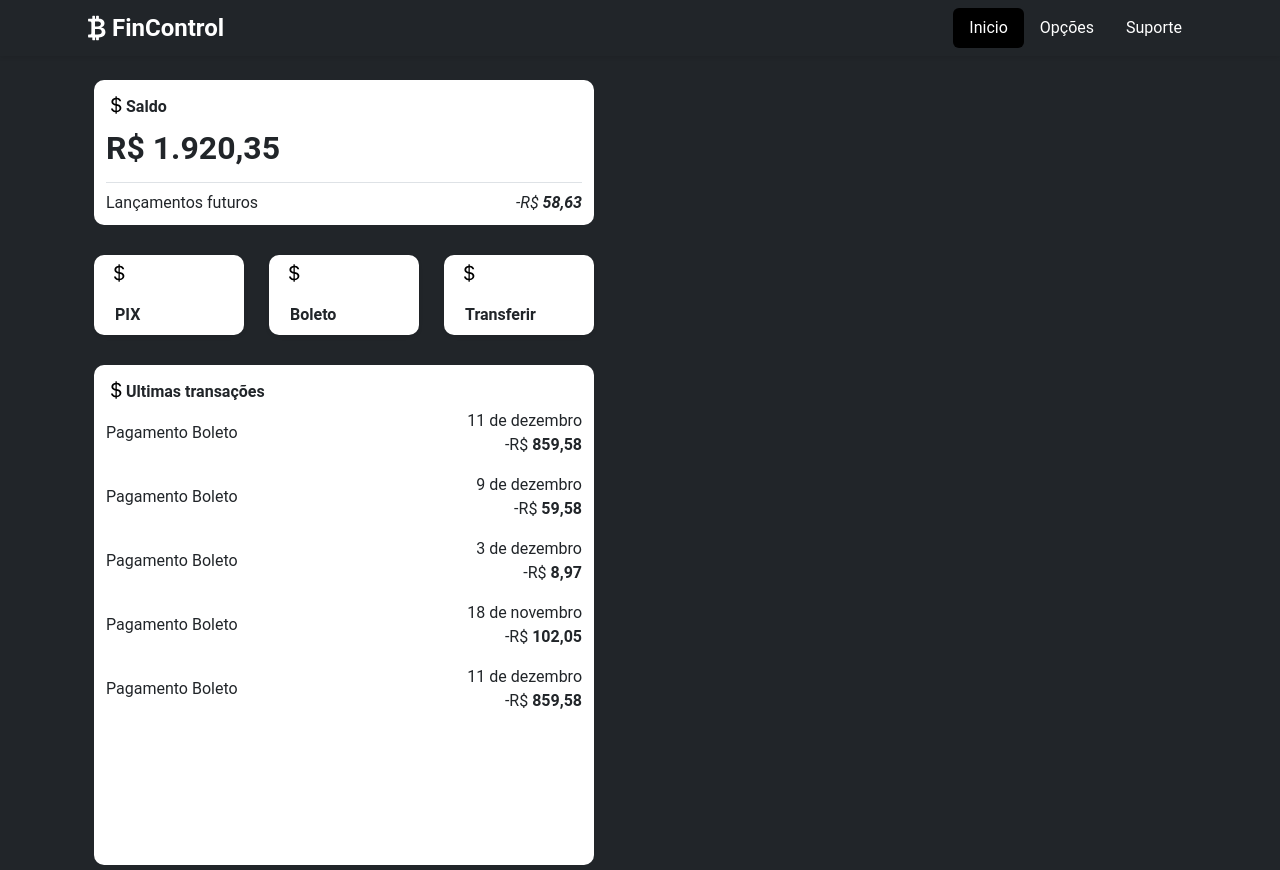
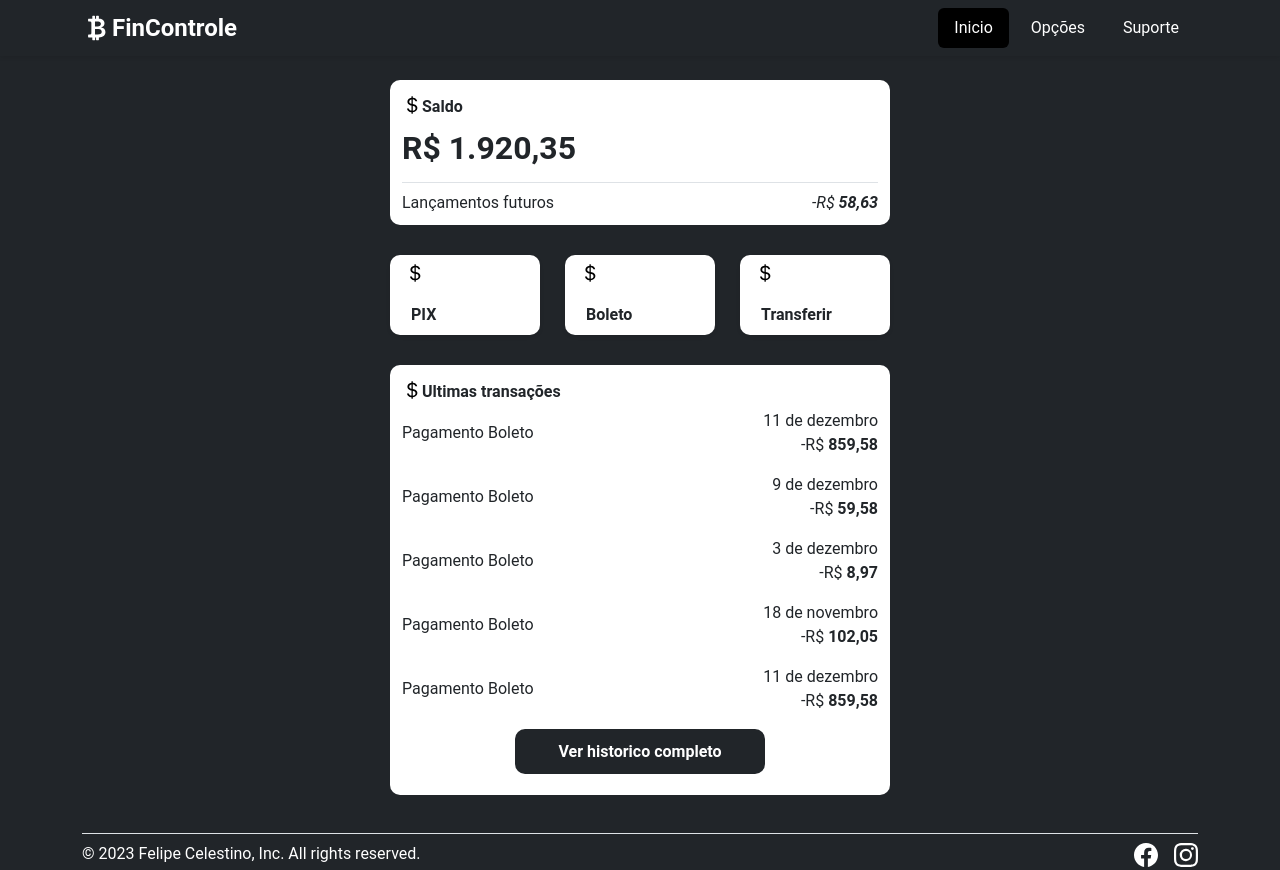
Before and after one commit to felipe-celestino/fincontrol, a plain HTML site: page index.html in a window 1280 px wide. Shown: the top 870 px of the page. Drawn offline with Linux system fonts and the light colour scheme.

Commit message:
segue botão de ver historico completo

```diff
--- a/index.html
+++ b/index.html
@@ -16,7 +16,7 @@
     <link href="./src/css/style.css" rel="stylesheet" type="text/css">
     <script src="./src/js/script.js" type="text/javascript"></script>
 
-    <title>FinControl</title>
+    <title>FinControle</title>
 </head>
 <body class="container bg-dark">
     <header>
@@ -25,7 +25,7 @@
         <div class="container text-center">
           <a href="#" class="d-flex align-items-center mb-md-0 me-md-auto link-body-emphasis text-decoration-none">
             <img src="./src/img/v1-FinControl-logo.svg" width="30" height="30" class="svg-color icon-bitcoin" />
-            <span class="fs-4 title-header">FinControl</span>
+            <span class="fs-4 title-header">FinControle</span>
           </a>
           <button class="navbar-toggler" type="button" data-bs-toggle="collapse" data-bs-target="#navbarCollapse" aria-controls="navbarCollapse" aria-expanded="true" aria-label="Toggle navigation">
             <span class="navbar-toggler-icon"></span>
@@ -42,7 +42,7 @@
     </header>
 
     <main>
-      <div class="container">
+      <div class="container main">
         <section class="box-saldo">
           <div class="container">
             <div class="contents">
@@ -116,6 +116,9 @@
                     <p class="value-transaction"><span class="date"></span>11 de dezembro<span class="value">-R$ <strong>859,58</strong></span>
                     </p>
                   </li>
+                  <li>
+                    <a href="#" class="text-decoration-none"><span>Ver historico completo</span></a>
+                  </li>
                 </ul>
               </article>
             </div>
--- a/src/css/style.css
+++ b/src/css/style.css
@@ -13,6 +13,7 @@ body header nav .title-header {
 
 body .nav-link {
     color: #fff;
+    margin: 0 3px;
 }
 body .nav-pills .nav-link.active,
 .nav-pills .show > .nav-link {
@@ -20,12 +21,18 @@ body .nav-pills .nav-link.active,
 }
 
 body .nav-link:hover, .nav-link:focus {
+    background-color: #fff;
     color: #000;
 }
 
 body main {
-    min-height: 760px;
+    min-height: 745px;
     margin-top: 80px;
+}
+body main .main {
+    display: flex;
+    flex-direction: column;
+    align-items: center;
 }
 .box-saldo {
     width: 100%;
@@ -130,10 +137,10 @@ body main {
 .last-transaction {
     width: 100%;
     max-width: 500px;
-    min-height: 500px;
+    height: 430px;
     background-color: #fff;
     padding: 10px 0;
-    margin: 20px 0;
+    margin: 20px 0 0 0;
     border-radius: 10px;
 }
 
@@ -163,6 +170,26 @@ body main {
     justify-content: space-between;
 }
 
+.last-transaction .contents .resume ul li:last-child a {
+    text-align: center;
+    display: flex;
+    align-items: center;
+    justify-content: center;
+    width: 250px;
+    height: 45px;
+    margin: 0 auto;
+    font-size: 1rem;
+    font-weight: 600;
+    border-radius: 10px;
+    background-color: #212529;
+    color: #fff;
+    transition: 0.3s;
+}
+
+.last-transaction .contents .resume ul li:last-child a:hover {
+    background-color: #000;
+}
+
 .last-transaction .value-transaction {
     width: 120px;
     display: flex;
@@ -181,13 +208,6 @@ footer p {
 
 footer img {
     filter: invert(100%) sepia(12%) saturate(7452%) hue-rotate(188deg) brightness(109%) contrast(112%);
-}
-
-
-@media (max-width: 991px) {
-    body main {
-        min-height: 500px;
-    }
 }
 @media (min-width: 768px) and (max-width: 991px) {}
 @media (min-width: 768px) {
```
